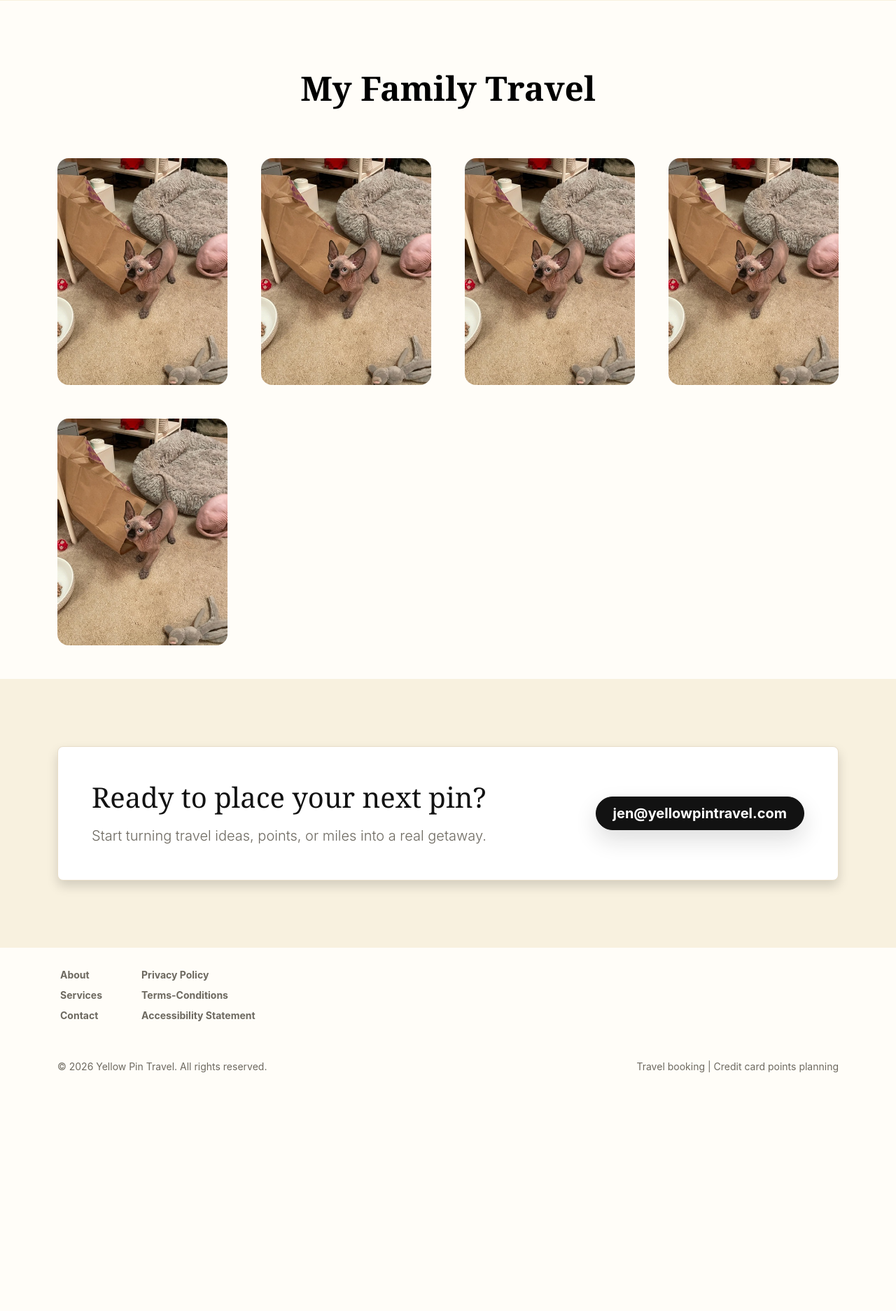
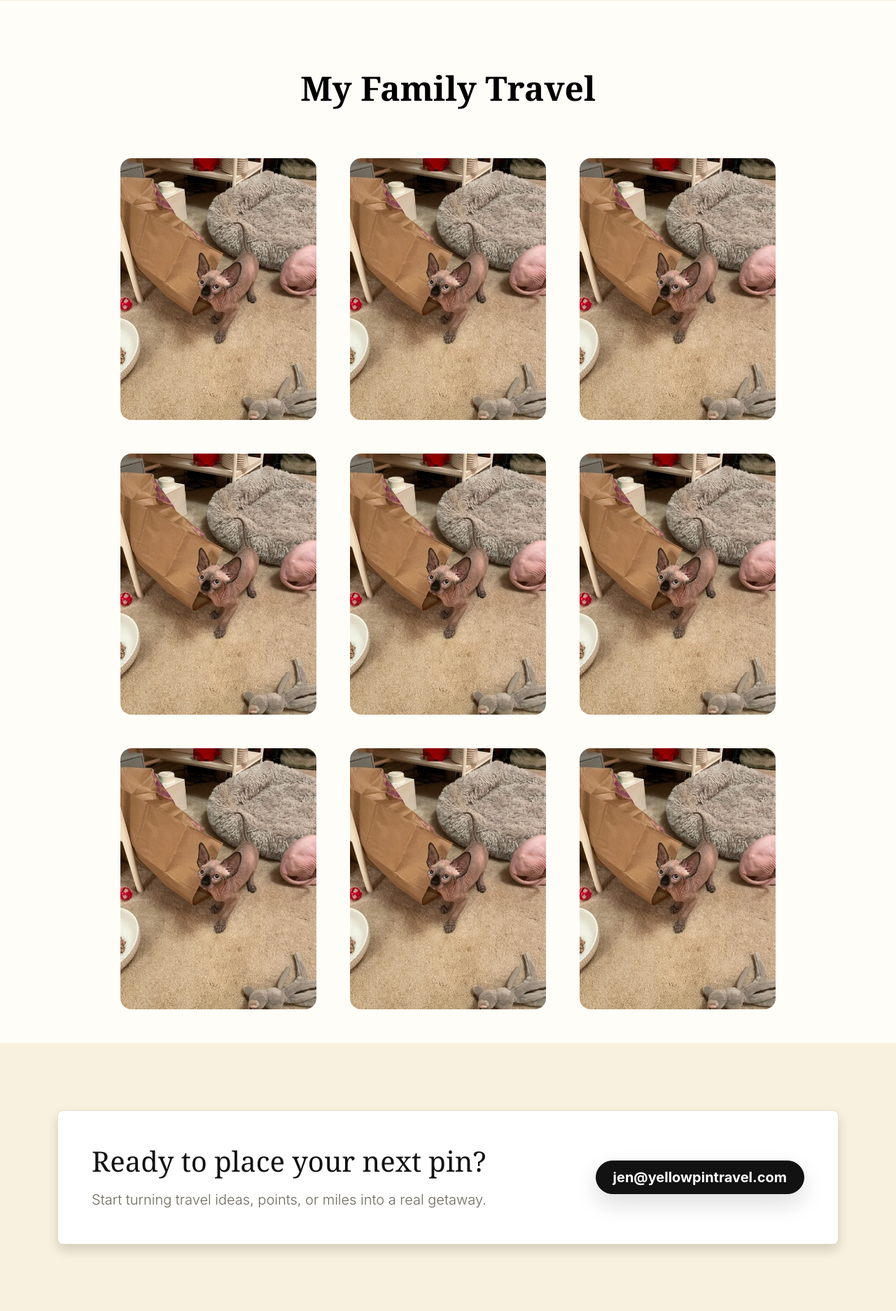
Before and after one commit to mspaits/yellow-pin-travel, a Flask app: page /about in a window 1280 px wide. Shown: the part 4627-6500 px from the top of the page at 70% size. Before the commit the page ends 6159 px from the top, so only its background shows below. Run offline with Flask 3, Linux system fonts and the light colour scheme; some web fonts are replaced.

Commit message:
All pages complete for now.  Need to add pics, form, javascript.

```diff
--- a/static/css/styles.css
+++ b/static/css/styles.css
@@ -50,20 +50,6 @@
       --bs-btn-active-border-color: #000000;
       border-radius: 999px;
       font-weight: 750;
-      box-shadow: 0 14px 32px rgba(18, 18, 18, 0.14);
-    }
-
-    .btn-pin-ypt {
-      --bs-btn-color: #ffffff;
-      --bs-btn-bg: var(--ypt-ink);
-      --bs-btn-border-color: var(--ypt-ink);
-      --bs-btn-hover-color: #000000;
-      --bs-btn-hover-bg: var(--ypt-yellow);
-      --bs-btn-hover-border-color: var(--ypt-yellow);
-      --bs-btn-active-bg: #000000;
-      --bs-btn-active-border-color: #000000;
-      border-radius: 999px;
-      font-weight: 300;
       box-shadow: 0 14px 32px rgba(18, 18, 18, 0.14);
     }
 
--- a/templates/about.html
+++ b/templates/about.html
@@ -72,22 +72,18 @@
     <h1 class="display-5 mb-4 fw-bold text-body-emphasis">My Family Travel</h1>
 </div>
 <div class="container mb-5">
-    <div class="row g-5">
-        <div class="col-md-3">
-            <img src="static/images/Cocoa.jpg" class="card-img-top rounded-4" alt="Cocoa">
-        </div>
-        <div class="col-md-3">
-            <img src="static/images/Cocoa.jpg" class="card-img-top rounded-4" alt="Cocoa">
-        </div>
-        <div class="col-md-3">
-            <img src="static/images/Cocoa.jpg" class="card-img-top rounded-4" alt="Cocoa">
-        </div>
-        <div class="col-md-3">
-            <img src="static/images/Cocoa.jpg" class="card-img-top rounded-4" alt="Cocoa">
-        </div>
-        <div class="col-md-3">
-            <img src="static/images/Cocoa.jpg" class="card-img-top rounded-4" alt="Cocoa">
-        </div>
+    <div class="d-flex flex-wrap gap-5 justify-content-center">
+        <img src="static/images/Cocoa.jpg" class="rounded-4" style="width: 280px; height: auto;" alt="Cocoa">
+        <img src="static/images/Cocoa.jpg" class="rounded-4" style="width: 280px; height: auto;" alt="Cocoa">
+        <img src="static/images/Cocoa.jpg" class="rounded-4" style="width: 280px; height: auto;" alt="Cocoa">
+        <img src="static/images/Cocoa.jpg" class="rounded-4" style="width: 280px; height: auto;" alt="Cocoa">
+        <img src="static/images/Cocoa.jpg" class="rounded-4" style="width: 280px; height: auto;" alt="Cocoa">
+        <img src="static/images/Cocoa.jpg" class="rounded-4" style="width: 280px; height: auto;" alt="Cocoa">
+        <img src="static/images/Cocoa.jpg" class="rounded-4" style="width: 280px; height: auto;" alt="Cocoa">
+        <img src="static/images/Cocoa.jpg" class="rounded-4" style="width: 280px; height: auto;" alt="Cocoa">
+        <img src="static/images/Cocoa.jpg" class="rounded-4" style="width: 280px; height: auto;" alt="Cocoa">
+
+
     </div>
 </div>
 
--- a/templates/base.html
+++ b/templates/base.html
@@ -24,7 +24,7 @@
         <span class="navbar-toggler-icon"></span>
       </button>
       <div class="collapse navbar-collapse" id="mainNav">
-        <div class="navbar-nav ms-auto align-items-lg-center gap-lg-3">
+        <div class="navbar-nav ms-auto align-items-center gap-lg-3">
           <a class="nav-link" href="/about">About</a>
           <a class="nav-link" href="/services">Services</a>
           <a class="btn btn-ypt px-4 ms-lg-2 mt-3 mt-lg-0" href="/contact">Contact</a>
```
Also changed, not shown: templates/services.html (line endings or trailing spaces).
